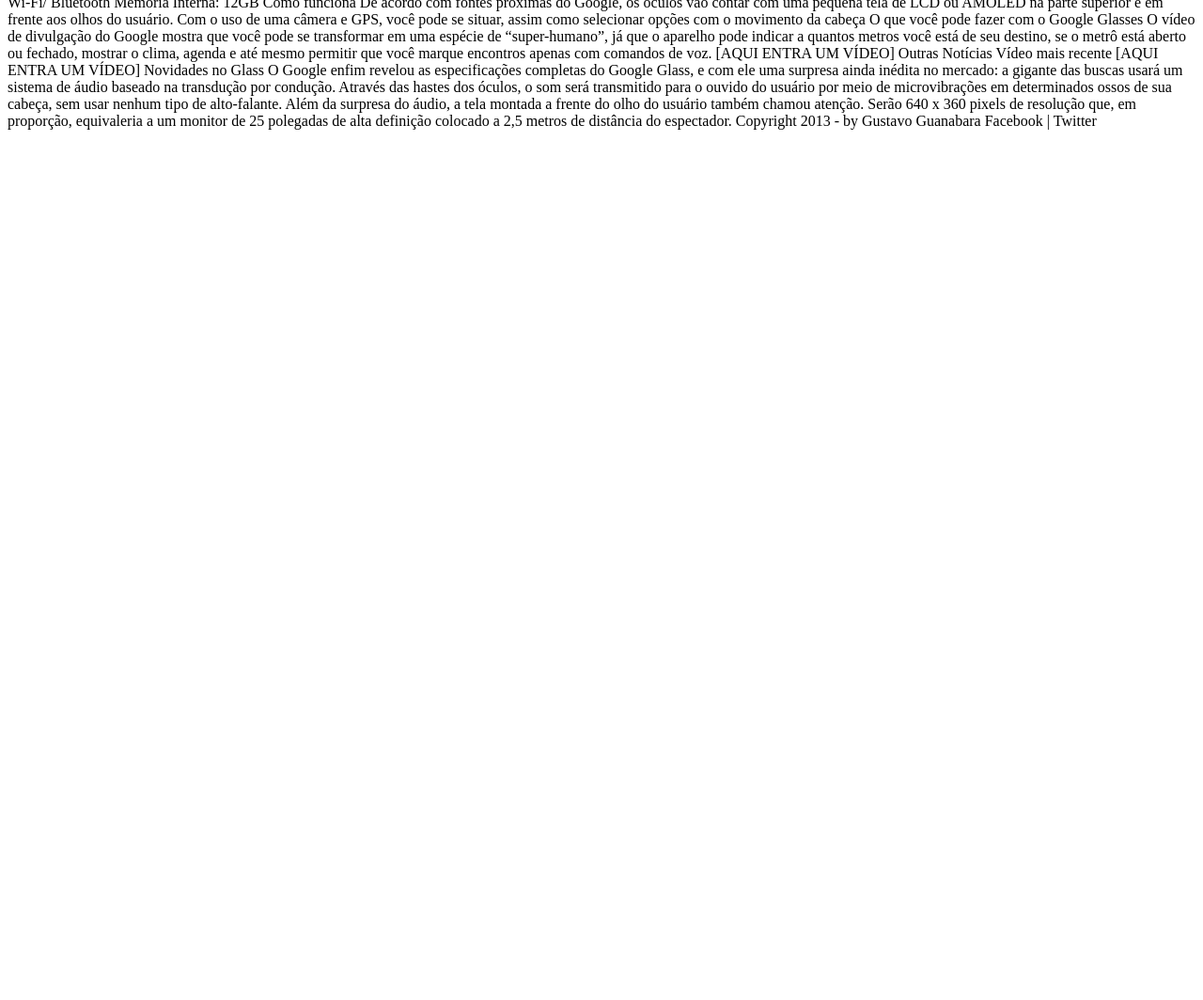
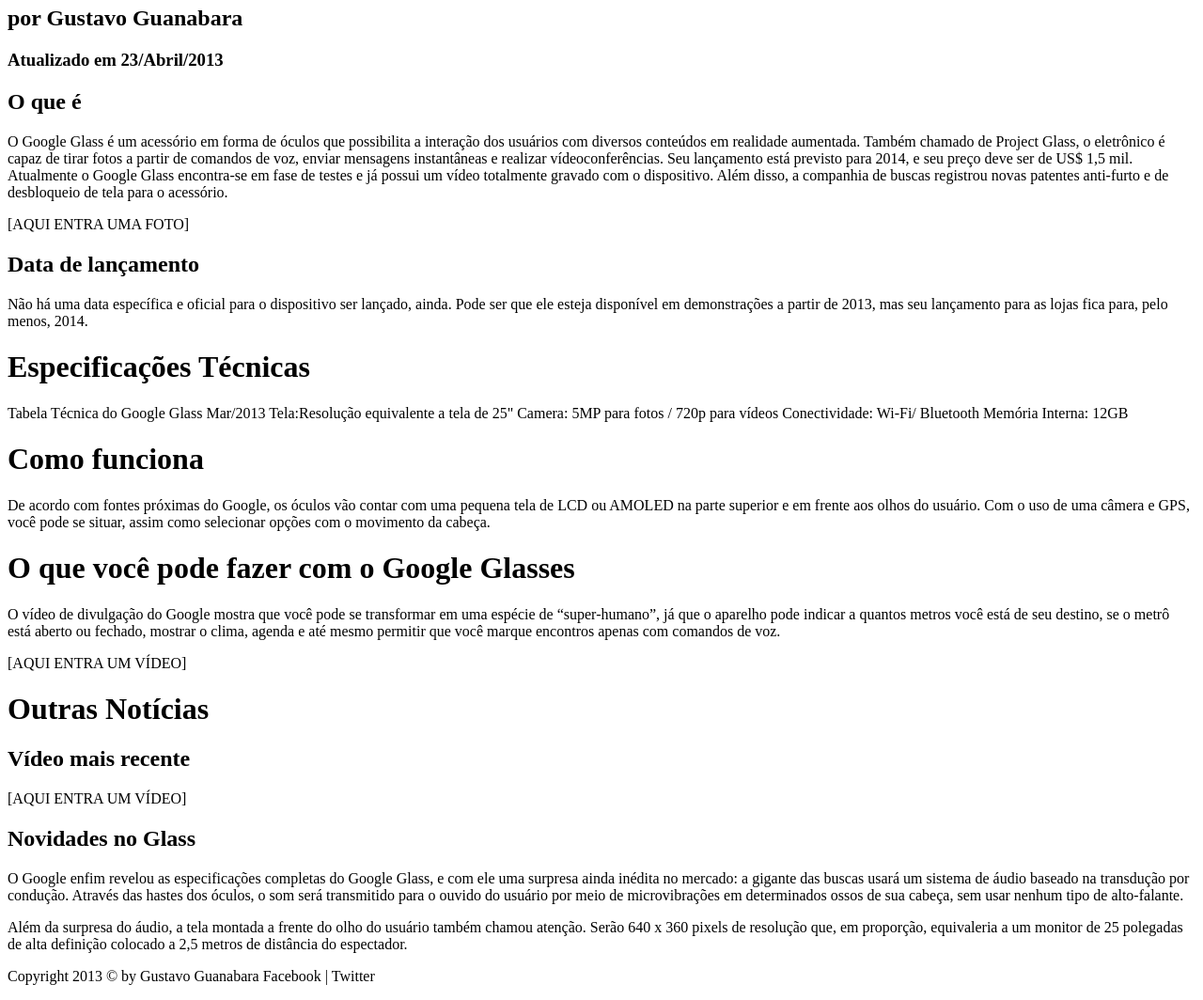
Before and after one commit to Alex-Andre89/HTML5, a plain HTML site: page projeto-glass-html5/index.html in a window 1280 px wide. Shown: the part 366-1430 px from the top of the page at 94% size. Before the commit the page ends 800 px from the top, so only its background shows below. Drawn offline with Linux system fonts and the light colour scheme.

Commit message:
Projeto-glass-html5
Parágrafos, quebras e símbolos especiais.

Aula com professor Gustavo Guanabara

```diff
--- a/projeto-glass-html5/index.html
+++ b/projeto-glass-html5/index.html
@@ -25,20 +25,22 @@ Menu Principal
 
 </header>
 
-Tecnologia > Inovações
-Saiba tudo sobre o Google Glass
-por Gustavo Guanabara
-Atualizado em 23/Abril/2013
+<hgroup>
+<h3>Tecnologia > Inovações</h3>
+<h1>Saiba tudo sobre o Google Glass</h1>
+<h2>por Gustavo Guanabara</h1>
+<h3>Atualizado em 23/Abril/2013</h3>
+</hgroup>
 
-O que é
-O Google Glass é um acessório em forma de óculos que possibilita a interação dos usuários com diversos conteúdos em realidade aumentada. Também chamado de Project Glass, o eletrônico é capaz de tirar fotos a partir de comandos de voz, enviar mensagens instantâneas e realizar vídeoconferências. Seu lançamento está previsto para 2014, e seu preço deve ser de US$ 1,5 mil. Atualmente o Google Glass encontra-se em fase de testes e já possui um vídeo totalmente gravado com o dispositivo. Além disso, a companhia de buscas registrou novas patentes anti-furto e de desbloqueio de tela para o acessório.
+<h2>O que é</h2>
+<p>O Google Glass é um acessório em forma de óculos que possibilita a interação dos usuários com diversos conteúdos em realidade aumentada. Também chamado de Project Glass, o eletrônico é capaz de tirar fotos a partir de comandos de voz, enviar mensagens instantâneas e realizar vídeoconferências. Seu lançamento está previsto para 2014, e seu preço deve ser de US$ 1,5 mil. Atualmente o Google Glass encontra-se em fase de testes e já possui um vídeo totalmente gravado com o dispositivo. Além disso, a companhia de buscas registrou novas patentes anti-furto e de desbloqueio de tela para o acessório.</p>
 
 [AQUI ENTRA UMA FOTO]
 
-Data de lançamento
-Não há uma data específica e oficial para o dispositivo ser lançado, ainda. Pode ser que ele esteja disponível em demonstrações a partir de 2013, mas seu lançamento para as lojas fica para, pelo menos, 2014.
+<h2>Data de lançamento</h2>
+<p>Não há uma data específica e oficial para o dispositivo ser lançado, ainda. Pode ser que ele esteja disponível em demonstrações a partir de 2013, mas seu lançamento para as lojas fica para, pelo menos, 2014.</p>
 
-Especificações Técnicas
+<h1>Especificações Técnicas</h1>
 Tabela Técnica do Google Glass Mar/2013
 
 Tela:Resolução equivalente a tela de 25"
@@ -46,26 +48,26 @@ Camera: 5MP para fotos / 720p para vídeos
 Conectividade: Wi-Fi/ Bluetooth
 Memória Interna: 12GB
 
-Como funciona
-De acordo com fontes próximas do Google, os óculos vão contar com uma pequena tela de LCD ou AMOLED na parte superior e em frente aos olhos do usuário. Com o uso de uma câmera e GPS, você pode se situar, assim como selecionar opções com o movimento da cabeça
+<h1>Como funciona</h1>
+<p>De acordo com fontes próximas do Google, os óculos vão contar com uma pequena tela de LCD ou AMOLED na parte superior e em frente aos olhos do usuário. Com o uso de uma câmera e GPS, você pode se situar, assim como selecionar opções com o movimento da cabeça.</p>
 
-O que você pode fazer com o Google Glasses
-O vídeo de divulgação do Google mostra que você pode se transformar em uma espécie de “super-humano”, já que o aparelho pode indicar a quantos metros você está de seu destino, se o metrô está aberto ou fechado, mostrar o clima, agenda e até mesmo permitir que você marque encontros apenas com comandos de voz.
+<h1>O que você pode fazer com o Google Glasses</h1>
+<p>O vídeo de divulgação do Google mostra que você pode se transformar em uma espécie de “super-humano”, já que o aparelho pode indicar a quantos metros você está de seu destino, se o metrô está aberto ou fechado, mostrar o clima, agenda e até mesmo permitir que você marque encontros apenas com comandos de voz.</p>
 
 [AQUI ENTRA UM VÍDEO]
 
-Outras Notícias
-Vídeo mais recente
+<h1>Outras Notícias</h1>
+<h2>Vídeo mais recente</h2>
 
 [AQUI ENTRA UM VÍDEO]
 
-Novidades no Glass
-O Google enfim revelou as especificações completas do Google Glass, e com ele uma surpresa ainda inédita no mercado: a gigante das buscas usará um sistema de áudio baseado na transdução por condução. Através das hastes dos óculos, o som será transmitido para o ouvido do usuário por meio de microvibrações em determinados ossos de sua cabeça, sem usar nenhum tipo de alto-falante.
+<h2>Novidades no Glass</h2>
+<p>O Google enfim revelou as especificações completas do Google Glass, e com ele uma surpresa ainda inédita no mercado: a gigante das buscas usará um sistema de áudio baseado na transdução por condução. Através das hastes dos óculos, o som será transmitido para o ouvido do usuário por meio de microvibrações em determinados ossos de sua cabeça, sem usar nenhum tipo de alto-falante.</p>
 
-Além da surpresa do áudio, a tela montada a frente do olho do usuário também chamou atenção. Serão 640 x 360 pixels de resolução que, em proporção, equivaleria a um monitor de 25 polegadas de alta definição colocado a 2,5 metros de distância do espectador.
+<p>Além da surpresa do áudio, a tela montada a frente do olho do usuário também chamou atenção. Serão 640 x 360 pixels de resolução que, em proporção, equivaleria a um monitor de 25 polegadas de alta definição colocado a 2,5 metros de distância do espectador.</p>
 
-Copyright 2013 - by Gustavo Guanabara
-Facebook | Twitter
+<p>Copyright 2013 &copy; by Gustavo Guanabara
+Facebook | Twitter</p>
 
  </div>
 </body>
```
